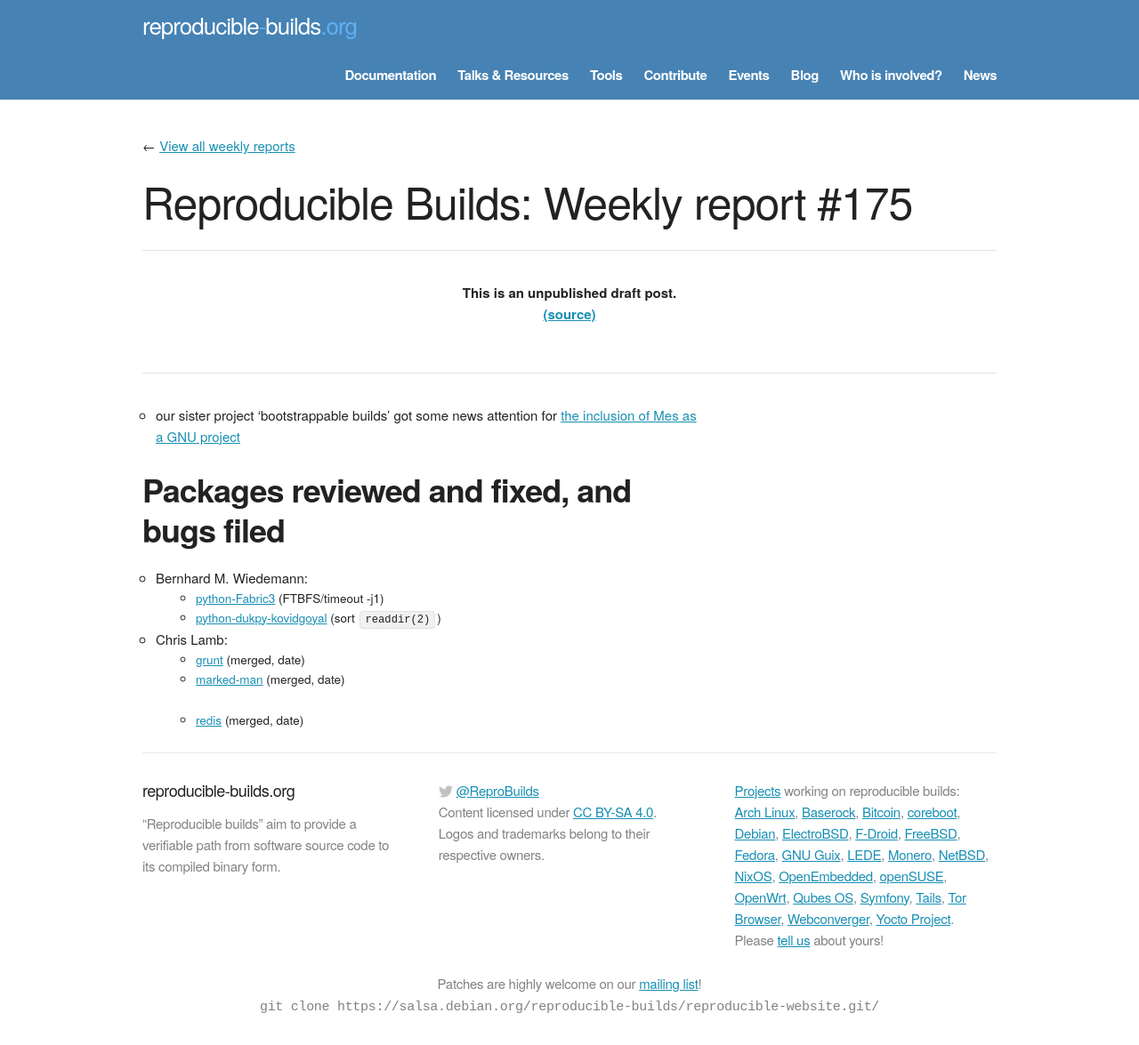
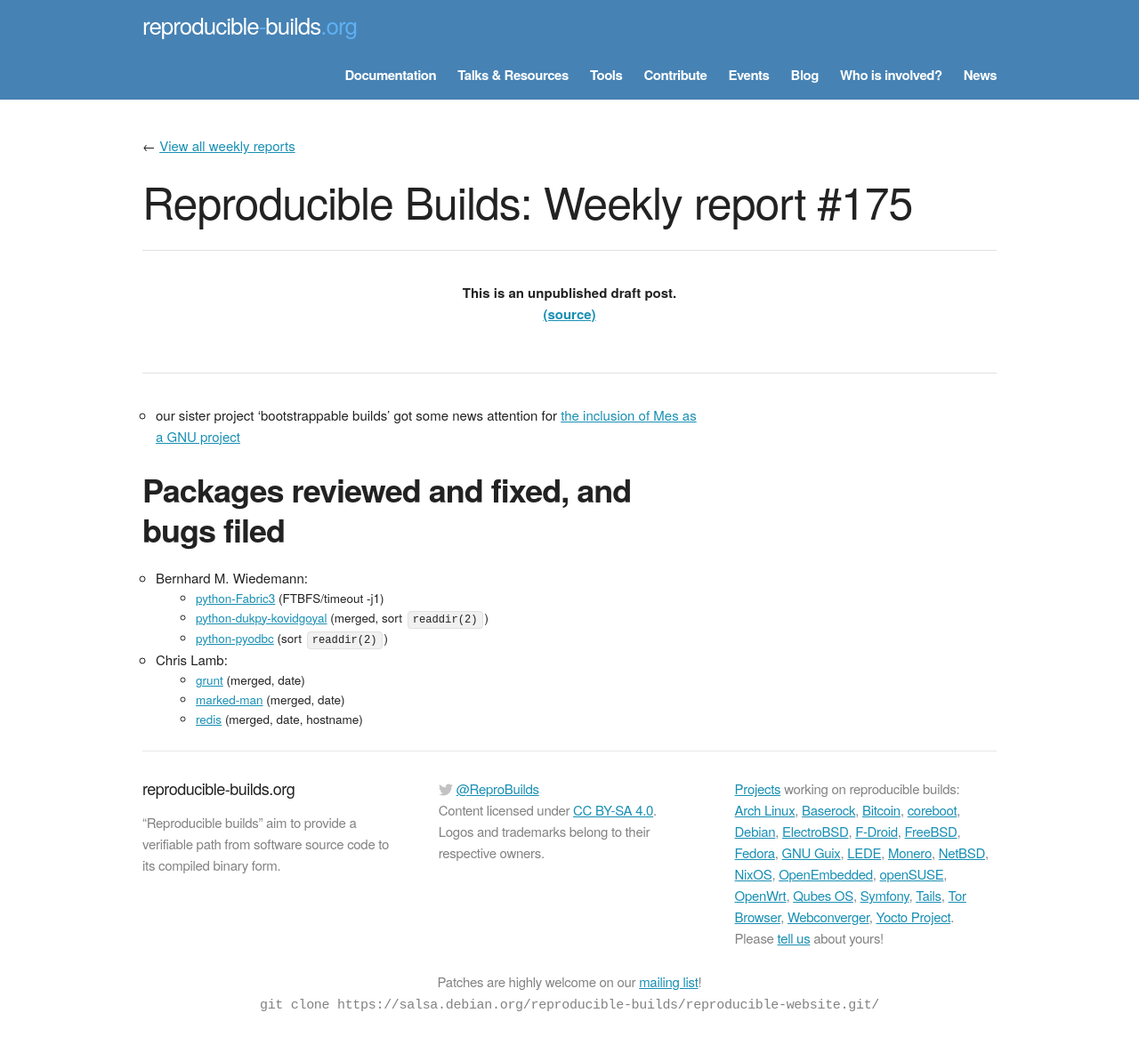
Before and after one commit to prototypefund/reproducible-website, a Jekyll site: the page built from _blog/posts/175.md, in a window 1280 px wide. Shown: the whole page at 89% size. Built offline with Jekyll 4.4.1, drawn with Linux system fonts in a browser that asks for light colours; some web fonts are replaced.

Commit message:
175: +1 patch

```diff
--- a/_blog/posts/175.md
+++ b/_blog/posts/175.md
@@ -12,10 +12,10 @@ Packages reviewed and fixed, and bugs filed
 
 * Bernhard M. Wiedemann:
     * [python-Fabric3](https://github.com/mathiasertl/fabric/issues/48) (FTBFS/timeout -j1)
-    * [python-dukpy-kovidgoyal](https://github.com/kovidgoyal/dukpy/pull/3) (sort `readdir(2)`)
+    * [python-dukpy-kovidgoyal](https://github.com/kovidgoyal/dukpy/pull/3) (merged, sort `readdir(2)`)
+    * [python-pyodbc](https://github.com/mkleehammer/pyodbc/pull/453) (sort `readdir(2)`)
 
 * Chris Lamb:
     * [grunt](https://github.com/gruntjs/grunt/pull/1596) (merged, date)
     * [marked-man](https://github.com/kapouer/marked-man/pull/12#issuecomment-416023601) (merged, date)
-
-    * [redis](https://github.com/antirez/redis/pull/2992#issuecomment-416025440) (merged, date)
+    * [redis](https://github.com/antirez/redis/pull/2992#issuecomment-416025440) (merged, date, hostname)
```
